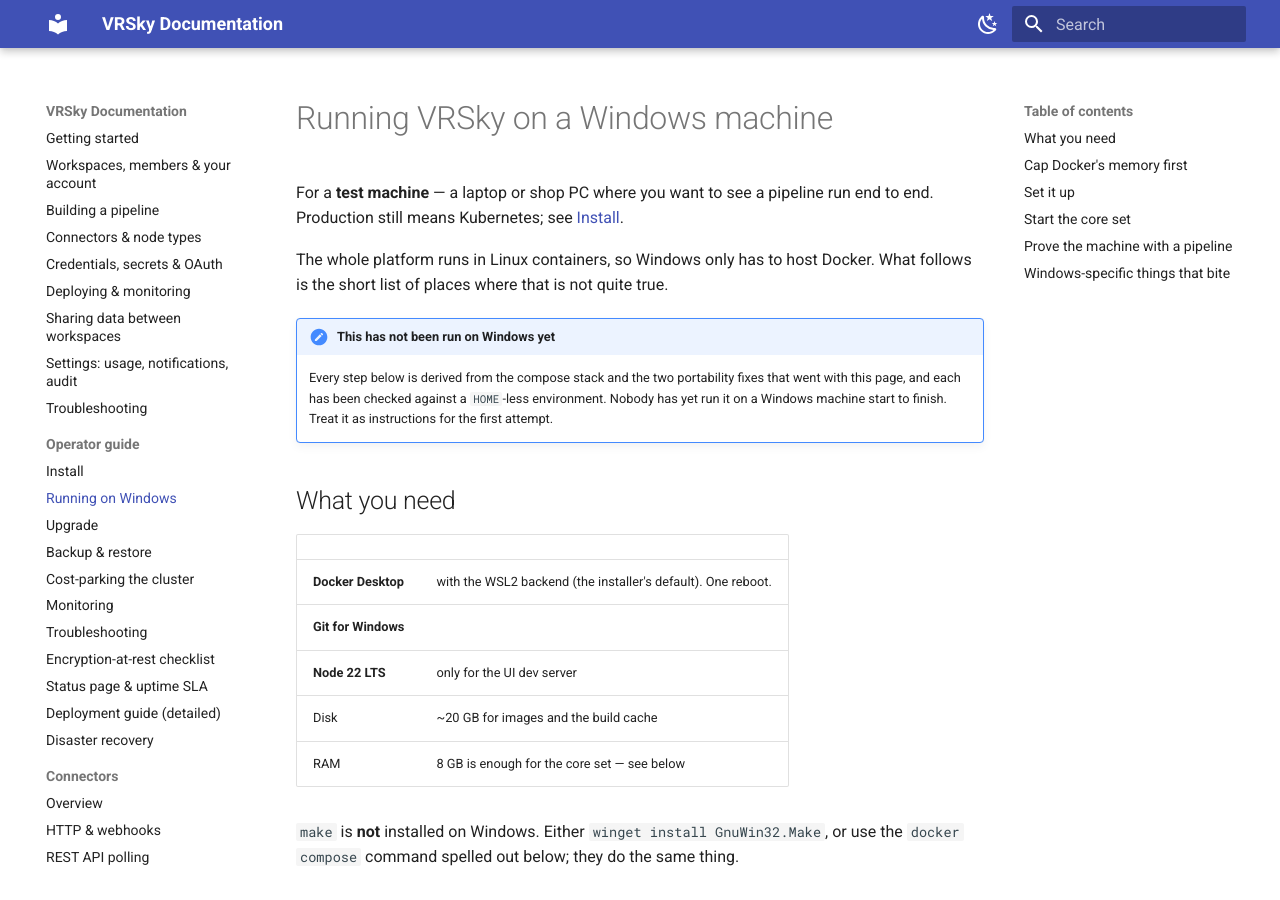
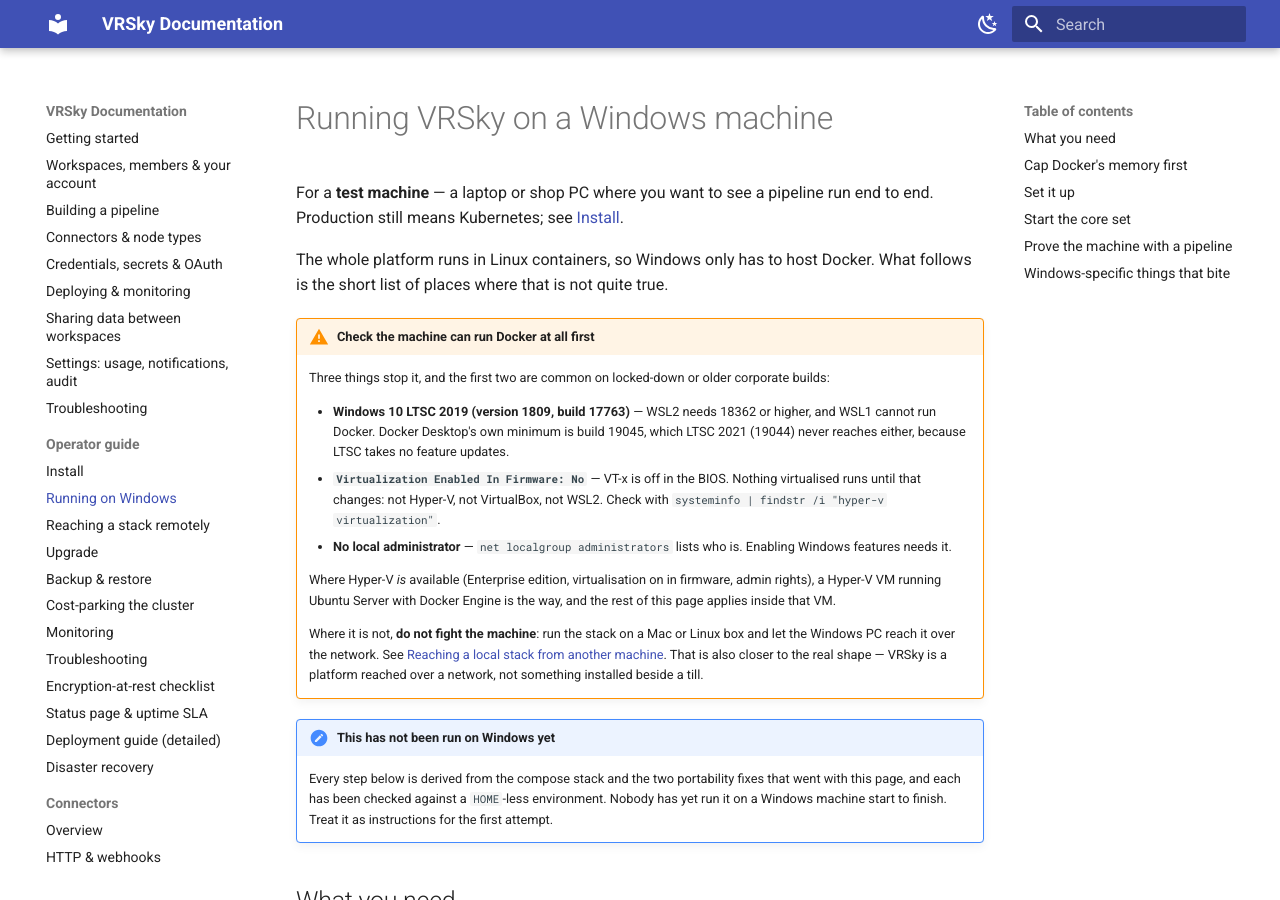
Before and after one commit to ValueRetail/vrsky, an MkDocs documentation site: the page built from docs/operator/windows.md, in a window 1280 px wide and 900 px high. Built offline with MkDocs 1.6.1 and Material for MkDocs 9.7.7, drawn with Linux system fonts in a browser that asks for light colours.

Commit message:
feat: opt-in remote access for a local stack
The compose stack binds every port to 127.0.0.1, which is right — a dev
stack holds real credentials and should not appear on a network because
somebody ran `docker compose up`. But a till on another machine has to
reach the webhook ingress, and so does a Windows PC that cannot run
Docker itself.

`make up-core-remote` adds docker-compose.remote.yml, and VRSKY_BIND
picks the address. A Tailscale 100.x address keeps it to the tailnet,
which is the one worth recommending: no firewall rule, no same-network
assumption, and the address survives moving between networks.

Only the webhook ingress is published — 9100 and 9101. The management
API stays on loopback; the UI's dev server proxies /api from wherever it
runs, so a browser elsewhere reaches the API through the UI without the
API being exposed itself.

`ports: !override` rather than a plain list, because compose APPENDS
sequences: without it the base file's 127.0.0.1:9100 survives beside
0.0.0.0:9100 and the stack fails to start with "address already in use"
on a port nothing else is using.

Verified on a real address: the ingress answered 404 on 172.20.10.5:9100
(alive, no such connection) and connection-refused on 127.0.0.1:9100 —
which is the proof the override replaced the binding rather than adding
to it. `docker port` confirmed the bindings.

The Windows page now opens with the three things that stop that machine
running Docker at all — LTSC's build floor, virtualisation off in
firmware, no local admin — and points at this page instead of a fight.

Co-Authored-By: Claude Opus 5 <noreply@anthropic.com>

```diff
--- a/docs/operator/windows.md
+++ b/docs/operator/windows.md
@@ -6,6 +6,32 @@ run end to end. Production still means Kubernetes; see
 
 The whole platform runs in Linux containers, so Windows only has to host
 Docker. What follows is the short list of places where that is not quite true.
+
+!!! warning "Check the machine can run Docker at all first"
+
+    Three things stop it, and the first two are common on locked-down or
+    older corporate builds:
+
+    - **Windows 10 LTSC 2019 (version 1809, build 17763)** — WSL2 needs
+      18362 or higher, and WSL1 cannot run Docker. Docker Desktop's own
+      minimum is build 19045, which LTSC 2021 (19044) never reaches either,
+      because LTSC takes no feature updates.
+    - **`Virtualization Enabled In Firmware: No`** — VT-x is off in the BIOS.
+      Nothing virtualised runs until that changes: not Hyper-V, not
+      VirtualBox, not WSL2. Check with
+      `systeminfo | findstr /i "hyper-v virtualization"`.
+    - **No local administrator** — `net localgroup administrators` lists who
+      is. Enabling Windows features needs it.
+
+    Where Hyper-V *is* available (Enterprise edition, virtualisation on in
+    firmware, admin rights), a Hyper-V VM running Ubuntu Server with Docker
+    Engine is the way, and the rest of this page applies inside that VM.
+
+    Where it is not, **do not fight the machine**: run the stack on a Mac or
+    Linux box and let the Windows PC reach it over the network. See
+    [Reaching a local stack from another machine](remote-access.md). That is
+    also closer to the real shape — VRSky is a platform reached over a
+    network, not something installed beside a till.
 
 !!! note "This has not been run on Windows yet"
 
--- a/mkdocs.yml
+++ b/mkdocs.yml
@@ -55,6 +55,7 @@ nav:
   - Operator guide:
       - Install: operator/install.md
       - Running on Windows: operator/windows.md
+      - Reaching a stack remotely: operator/remote-access.md
       - Upgrade: operator/upgrade.md
       - Backup & restore: operator/backup.md
       - Cost-parking the cluster: operator/cost-parking.md
```
Also changed, not shown: docker-compose.remote.yml (added, +32 -0 lines), docs/operator/remote-access.md (added, +79 -0 lines), 1 other file.
